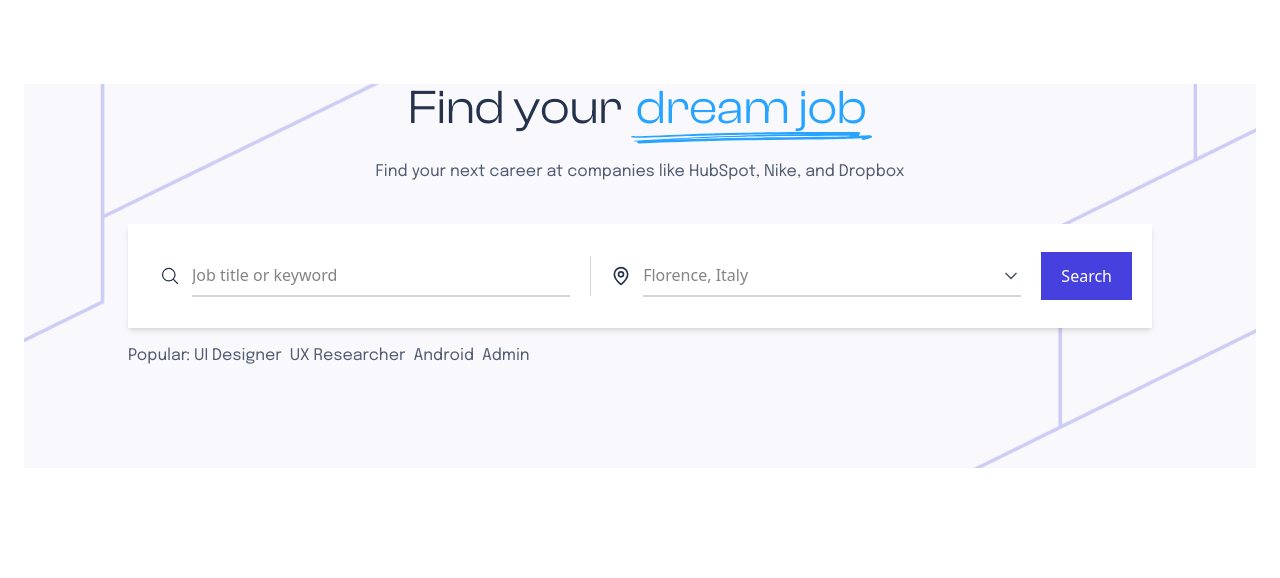
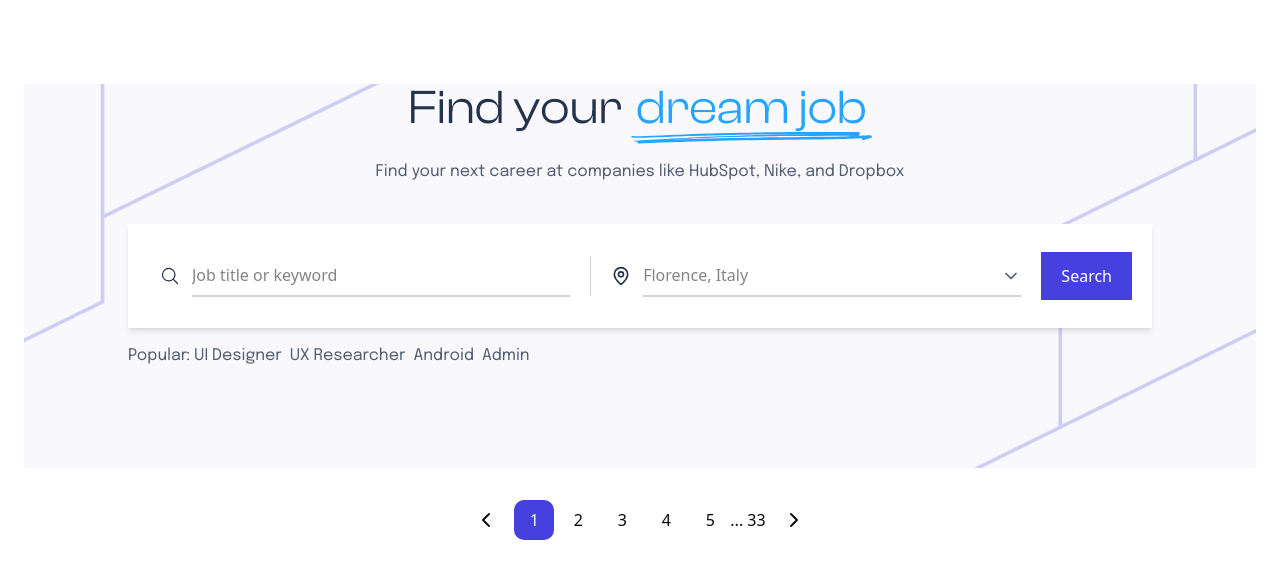
Before and after one commit to SKB-TECH/hr-app, a Next.js app: page /about in a window 1280 px wide. Shown: the top 578 px of the page. Built offline with nearby package versions, Linux system fonts and the light colour scheme.

Commit message:
created reusable pagination

```diff
--- a/app/[locale]/page.tsx
+++ b/app/[locale]/page.tsx
@@ -1,16 +1,18 @@
+import PaginationWrapper from "@/components/ReusablePagination/PaginationWrapper";
 import ReusableHeroSection from "@/components/ui/HeroSection/ReusableHeroSection";
 import { ReusableTittle } from "@/components/ui/ReusableTittle";
 
 const Page = () => {
   return (
-    <main className='flex-1 space-y-8 p-6'>
+    <main className="flex-1 space-y-8 p-6">
       <ReusableHeroSection
-        title='Find your  '
-        highlight=' dream job'
-        subtitle='Find your next career at companies like HubSpot, Nike, and Dropbox'
+        title="Find your  "
+        highlight=" dream job"
+        subtitle="Find your next career at companies like HubSpot, Nike, and Dropbox"
         searchEnabled={true}
         popularTags={["UI Designer", "UX Researcher", "Android", "Admin"]}
       />
+      <PaginationWrapper />
     </main>
   );
 };
--- /dev/null
+++ b/components/ReusablePagination/PaginationWrapper.tsx
@@ -0,0 +1,19 @@
+// components/PaginationWrapper.tsx
+"use client";
+
+import { useState } from "react";
+import Pagination from "./ReusablePagination";
+
+export default function PaginationWrapper() {
+  const [currentPage, setCurrentPage] = useState(1);
+
+  return (
+    <div className="flex flex-col md:flex-row items-center justify-center">
+      <Pagination
+        currentPage={currentPage}
+        totalPages={5}
+        onPageChange={setCurrentPage}
+      />
+    </div>
+  );
+}
--- /dev/null
+++ b/components/ReusablePagination/ReusablePagination.tsx
@@ -0,0 +1,58 @@
+"use client";
+
+import { ChevronLeft, ChevronRight } from "lucide-react";
+
+interface PaginationProps {
+  currentPage: number;
+  totalPages: number;
+  onPageChange: (page: number) => void;
+}
+
+export default function Pagination({
+  currentPage,
+  totalPages,
+  onPageChange,
+}: PaginationProps) {
+  const pages = Array.from({ length: totalPages }, (_, i) => i + 1);
+
+  return (
+    <div className="flex flex-col sm:flex-row items-center justify-center">
+      {/* Previous */}
+      <button
+        onClick={() => onPageChange(currentPage - 1)}
+        disabled={currentPage === 1}
+        className="px-4 py-2"
+      >
+        <ChevronLeft/>
+      </button>
+
+      {/* Page Numbers */}
+      <div className="flex flex-wrap justify-center gap-1">
+        {pages.map((page) => (
+          <button
+            key={page}
+            onClick={() => onPageChange(page)}
+            className={`w-10 h-10 rounded-lg transition ${
+              currentPage === page
+                ? "bg-brand text-white"
+                : " hover:bg-gray-100"
+            }`}
+          >
+            {page}
+
+          </button>
+        ))}
+      </div>
+      <p>...           33</p>
+
+      {/* Next */}
+      <button
+        onClick={() => onPageChange(currentPage + 1)}
+        disabled={currentPage === totalPages}
+        className="px-4 py-2 "
+      >
+        <ChevronRight />
+      </button>
+    </div>
+  );
+}
```
